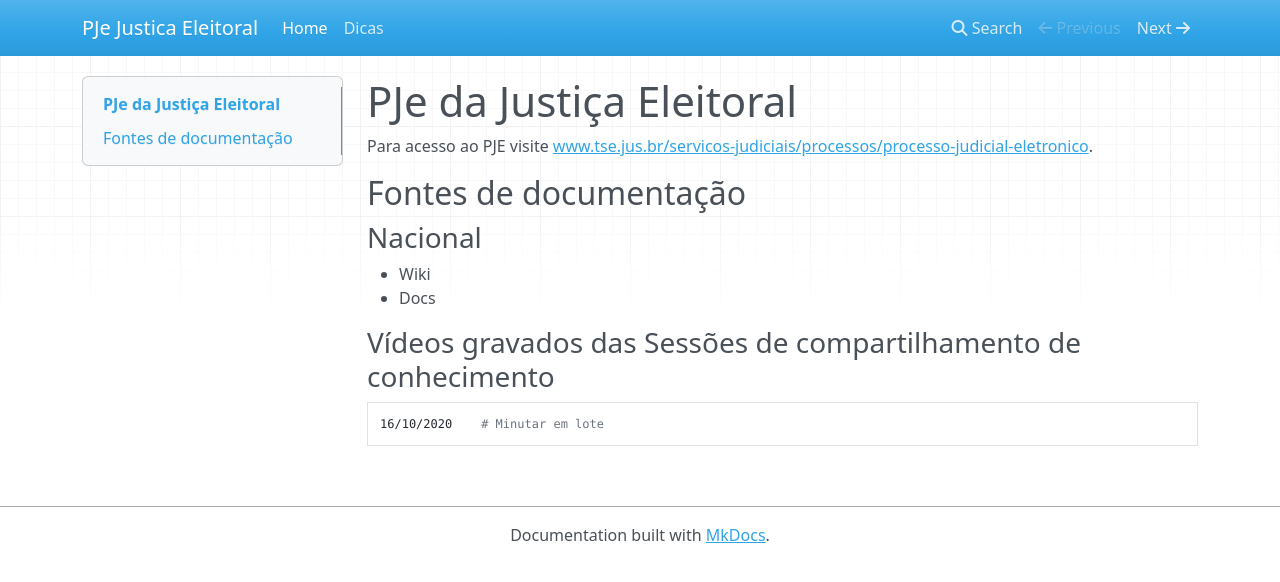
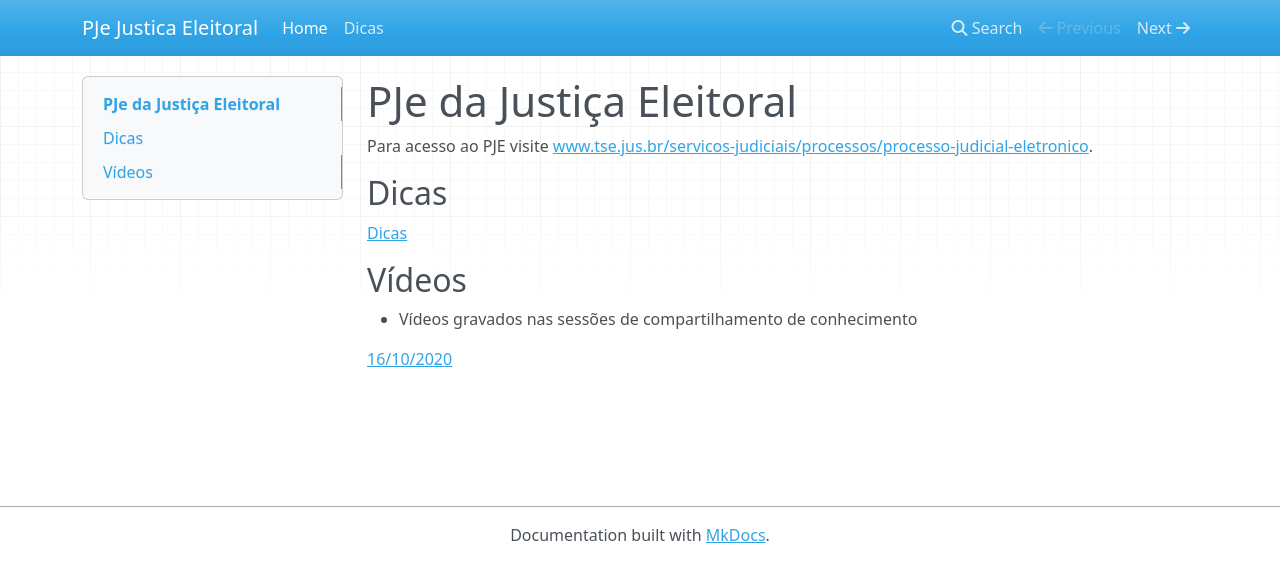
Before and after one commit to PJeJE/dicas_versao_1, an MkDocs documentation site: the page built from docs/index.md, in a window 1280 px wide. Shown: the top 582 px of the page. Built offline with MkDocs 1.6.1, drawn with Linux system fonts in a browser that asks for light colours; nearby versions of some CDN libraries; old or Windows-style settings are respelled for this version of MkDocs.

Commit message:
Segundo commit

```diff
--- a/docs/index.md
+++ b/docs/index.md
@@ -2,14 +2,12 @@
 
 Para acesso ao PJE visite [www.tse.jus.br/servicos-judiciais/processos/processo-judicial-eletronico](http://www.tse.jus.br/servicos-judiciais/processos/processo-judicial-eletronico/).
 
-## Fontes de documentação
+## Dicas
 
-### Nacional
+[Dicas](https://pjeje.github.io/dicas/dicas/)
 
-* Wiki
-* Docs
+## Vídeos
 
+* Vídeos gravados nas sessões de compartilhamento de conhecimento
 
-### Vídeos gravados das Sessões de compartilhamento de conhecimento
-
-    16/10/2020    # Minutar em lote
+[16/10/2020](https://pjeje.github.io/dicas/dicas/)
```
